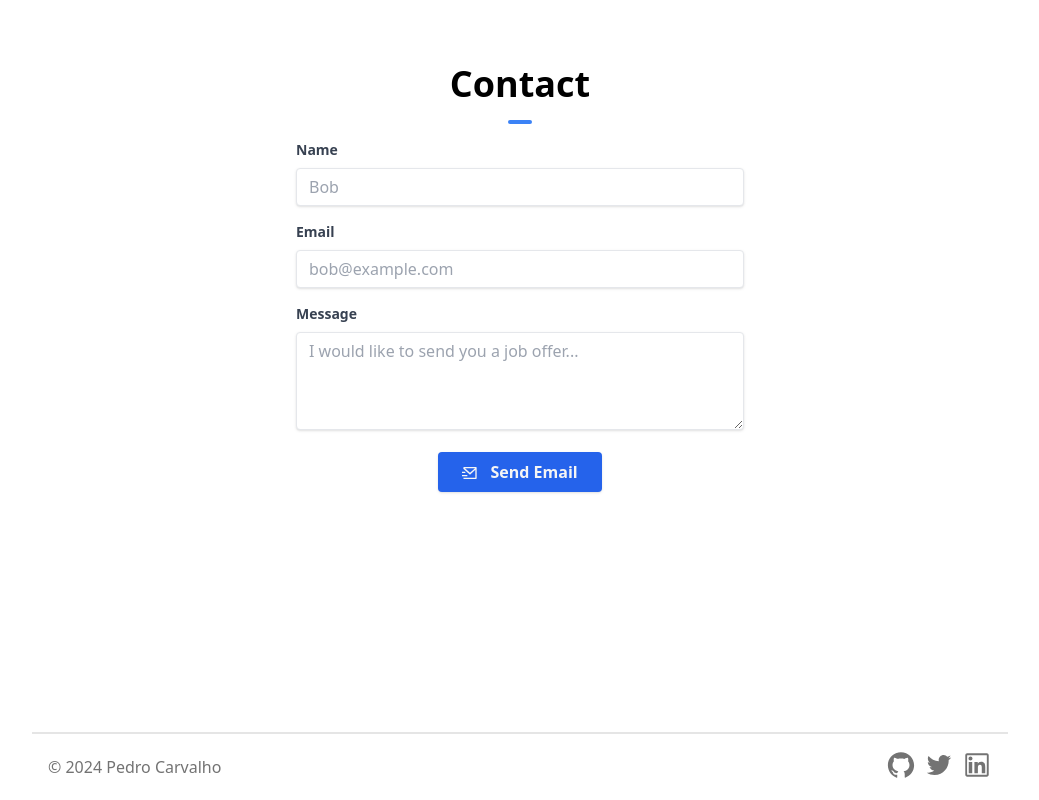
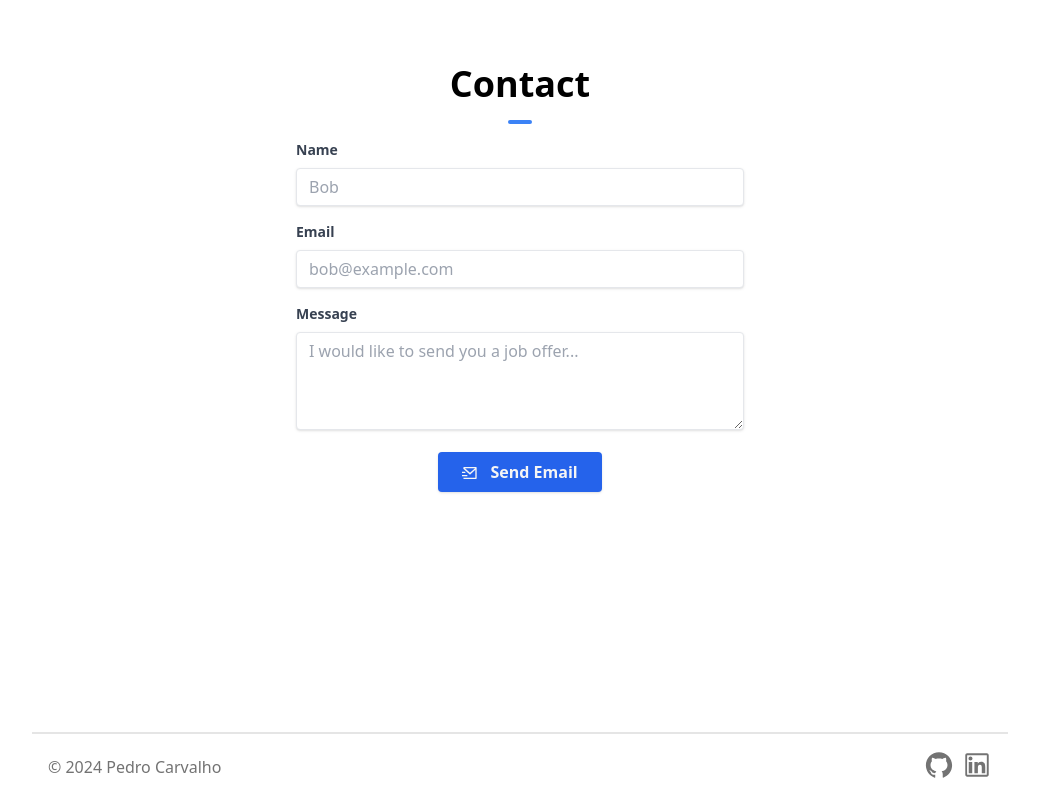
Before and after one commit to pedrocarr/my-portifolio-resume, a Next.js app: page / in a window 1280 px wide. Shown: the part 4592-5392 px from the top of the page, without its empty margins (120-1159 px from the left). Built offline with nearby package versions, Linux system fonts and the light colour scheme; no server answers.

Commit message:
remove twitter link

```diff
--- a/components/Footer.tsx
+++ b/components/Footer.tsx
@@ -21,17 +21,6 @@
             />
           </a>
           <a
-            href="https://twitter.com/pedrocarrr"
-            rel="noreferrer"
-            target="_blank"
-          >
-            <AiOutlineTwitter
-              className="hover:-translate-y-1 transition-transform cursor-pointer text-neutral-500 dark:text-neutral-100"
-              size={30}
-            />
-          </a>
-
-          <a
             href="https://www.linkedin.com/in/pedro-car/"
             rel="noreferrer"
             target="_blank"
```
